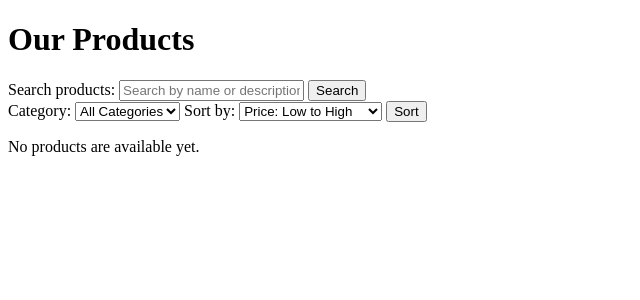
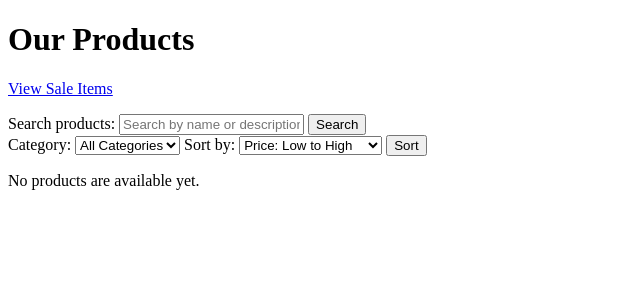
Before and after one commit to Ionut-Cora/sia-shop, a Django app: page /products/ in a window 1280 px wide. Shown: the top 300 px of the page, without its empty margins (0-640 px from the left). Run offline with Django 3.2, Linux system fonts and the light colour scheme; data that the repository does not hold is empty.

Commit message:
Add product sale prices and sale filtering

```diff
--- a/products/admin.py
+++ b/products/admin.py
@@ -7,7 +7,7 @@ class CategoryAdmin(admin.ModelAdmin):
 
 
 class ProductAdmin(admin.ModelAdmin):
-    list_display = ('name', 'sku', 'price', 'category')
+    list_display = ('name', 'sku', 'price', 'sale_price', 'category')
 
 
 admin.site.register(Category, CategoryAdmin)
--- a/products/models.py
+++ b/products/models.py
@@ -22,6 +22,12 @@ class Product(models.Model):
     name = models.CharField(max_length=254)
     description = models.TextField()
     price = models.DecimalField(max_digits=6, decimal_places=2)
+    sale_price = models.DecimalField(
+        max_digits=6,
+        decimal_places=2,
+        null=True,
+        blank=True
+    )
     has_sizes = models.BooleanField(default=False)
     available_sizes = models.CharField(max_length=100, blank=True)
 
--- a/products/templates/products/products.html
+++ b/products/templates/products/products.html
@@ -7,6 +7,12 @@
 </head>
 <body>
     <h1>Our Products</h1>
+
+    <p>
+        <a href="{% url 'products' %}?sale=true">
+            View Sale Items
+        </a>
+    </p>
 
     <form method="GET" action="{% url 'products' %}">
         <label for="search">Search products:</label>
@@ -52,7 +58,14 @@
             <a href="{% url 'product_detail' product.id %}">
                 <h2>{{ product.name }}</h2>
             </a>
-            <p>£{{ product.price }}</p>
+            {% if product.sale_price and product.sale_price < product.price %}
+                <p>
+                    <del>£{{ product.price }}</del>
+                    <strong>Sale: £{{ product.sale_price }}</strong>
+                </p>
+            {% else %}
+                <p>£{{ product.price }}</p>
+            {% endif %}
         </div>
     {% empty %}
         {% if request.GET.q %}
--- a/products/views.py
+++ b/products/views.py
@@ -1,10 +1,17 @@
-from django.db.models import Q
+from django.db.models import Q, F
 from django.shortcuts import render, get_object_or_404
 from .models import Product
 
 
 def all_products(request):
     products = Product.objects.all()
+    sale_only = request.GET.get('sale')
+
+    if sale_only == 'true':
+        products = products.filter(
+            sale_price__isnull=False,
+            sale_price__lt=F('price')
+        )
 
     query = request.GET.get('q')
 
```
Also changed, not shown: products/templates/products/product_detail.html (+8 -1 lines), products/migrations/0006_product_sale_price.py (added).
